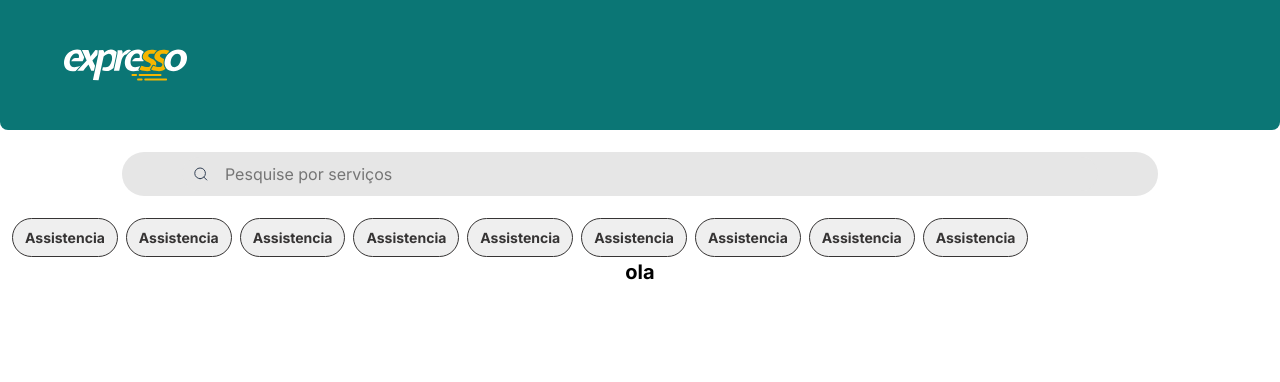
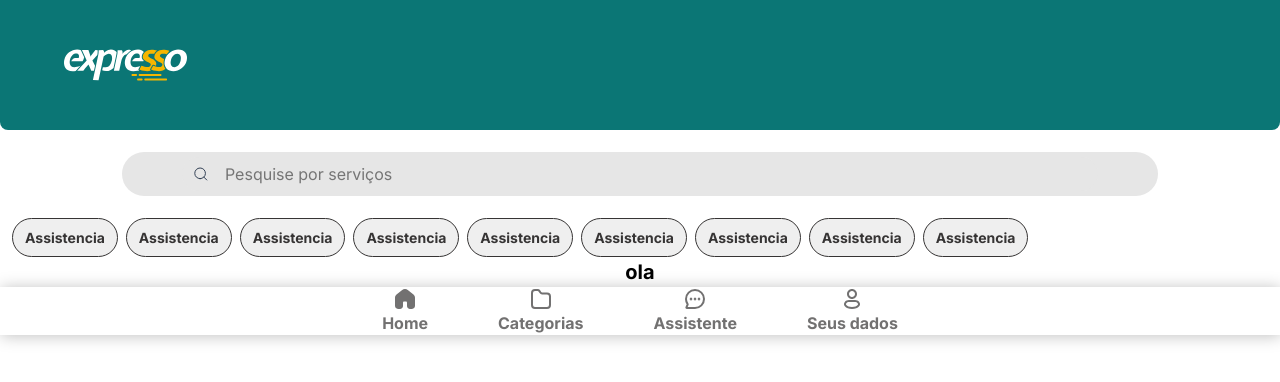
Before and after one commit to mattd-silva22/hackaton-expresso-app, a React (Create React App) app: page / in a window 1280 px wide. Shown: the top 382 px of the page. Built offline with nearby package versions, Linux system fonts and the light colour scheme.

Commit message:
fix footer

```diff
--- a/src/MyApp/index.tsx
+++ b/src/MyApp/index.tsx
@@ -61,6 +61,7 @@ export function MyApp() {
       <SearchBar></SearchBar>
       <FilterRow servicesTags={categories} />
       <h1>ola</h1>
+      <Footer></Footer>
     </Container>
   );
 }
--- a/src/compoments/Footer/index.tsx
+++ b/src/compoments/Footer/index.tsx
@@ -6,8 +6,7 @@ export default function Footer() {
     <Container>
         <Content>
             <nav className='footer-nav'>
-                <ul>
-                    <li className="footer-nav-item">
+
 
                         <div className="footer-nav-icon">
                             <svg width="24" height="24" viewBox="0 0 24 24" fill="none" xmlns="http://www.w3.org/2000/svg">
@@ -17,9 +16,9 @@ export default function Footer() {
                             <p>Home</p>
                         </div>
 
-                    </li>
 
-                    <li className="footer-nav-item">
+
+
                         <div className="footer-nav-icon">
                             <svg width="24" height="24" viewBox="0 0 24 24" fill="none" xmlns="http://www.w3.org/2000/svg">
                                 <path d="M3 6C3 4.34315 4.34315 3 6 3H8.67963C9.34834 3 9.9728 3.3342 10.3437 3.8906L11.4063 5.4844C11.7772 6.0408 12.4017 6.375 13.0704 6.375H18C19.6569 6.375 21 7.71815 21 9.375V18C21 19.6569 19.6569 21 18 21H6C4.34315 21 3 19.6569 3 18V6Z" stroke="#727171" stroke-width="2"/>
@@ -27,9 +26,9 @@ export default function Footer() {
 
                             <p>Categorias</p>
                         </div>
-                    </li>
 
-                    <li className="footer-nav-item">
+
+
                         <div className="footer-nav-icon">
                             <svg width="24" height="24" viewBox="0 0 24 24" fill="none" xmlns="http://www.w3.org/2000/svg">
                                 <path d="M12 21C16.9706 21 21 16.9706 21 12C21 7.02944 16.9706 3 12 3C7.02944 3 3 7.02944 3 12C3 13.9021 3.5901 15.6665 4.59721 17.1199C4.70168 17.2707 4.7226 17.4653 4.64529 17.6317L3.42747 20.2519C3.23699 20.5853 3.47768 21 3.86159 21H12Z" stroke="#727171" stroke-width="2"/>
@@ -41,9 +40,9 @@ export default function Footer() {
                             <p>Assistente</p>
                         </div>
 
-                    </li>
 
-                    <li className="footer-nav-item">
+
+
                         <div className="footer-nav-icon">
 
                             <svg width="24" height="24" viewBox="0 0 24 24" fill="none" xmlns="http://www.w3.org/2000/svg">
@@ -53,8 +52,8 @@ export default function Footer() {
                             <p>Seus dados</p>
                         </div>
 
-                    </li>
-                </ul>
+
+
             </nav>
         </Content>
     </Container>
@@ -89,22 +88,26 @@ const Content = styled.div`
 
 
 
+
+
     .footer-nav {
         display: flex;
         align-items: center;
         justify-content: center;
 
-        width: 80%;
+        width: 100%;
+
+        gap: 7.0rem;
+
+        @media(max-width: 720px){
+            &{
+                gap: 2.5rem;
+            }
+        }
 
 
 
-        ul {
-            display: flex;
 
-            list-style: none;
-
-            gap: 7.0rem;
-        }
     }
 
     .footer-nav-icon {
@@ -118,6 +121,22 @@ const Content = styled.div`
 
         color: #727171;
 
+        text-align: center;
+
+
+
+
+
+        p {
+            white-space: nowrap;
+
+            @media(max-width: 720px){
+            &{
+                font-size: 1.2rem;
+            }
+        }
+        }
+
 
     }
 
```
